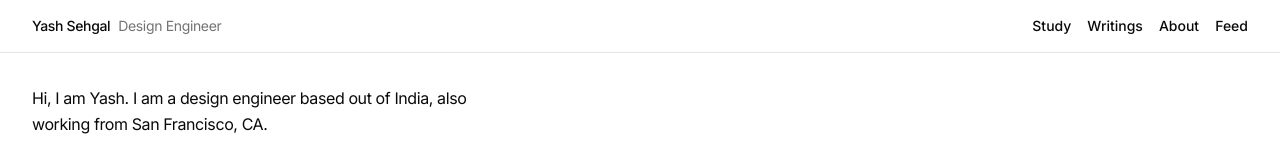
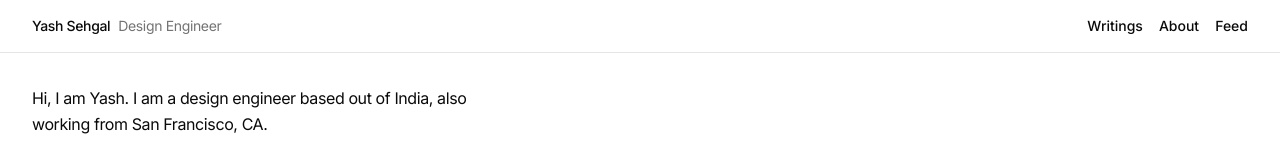
Before and after one commit to yashsehgal/personal-website, a Next.js app: page / in a window 1280 px wide. Shown: the top 158 px of the page. Built offline with nearby package versions, Linux system fonts and the light colour scheme.

Commit message:
hide study for now

```diff
--- a/components/shared/navigation.tsx
+++ b/components/shared/navigation.tsx
@@ -7,7 +7,7 @@ const NAVIGATION_HIGHLIGHTED_LINKS: {
   title: string;
   route: ApplicationRoute;
 }[] = [
-  { title: "Study", route: ROUTES.STUDY },
+  // { title: "Study", route: ROUTES.STUDY },
   { title: "Writings", route: ROUTES.WRITINGS },
   { title: "About", route: ROUTES.ABOUT },
   { title: "Feed", route: ROUTES.FEED },
```
